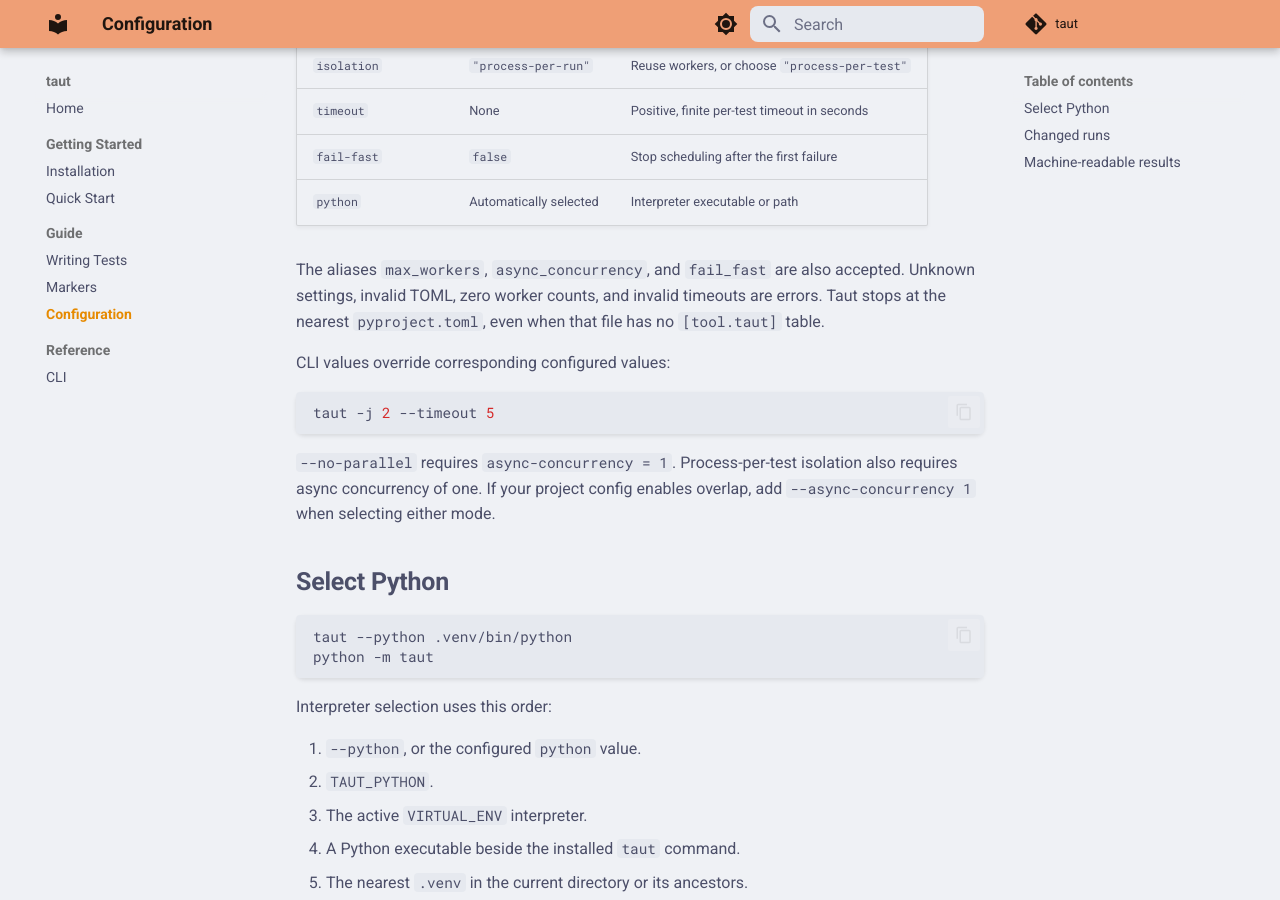
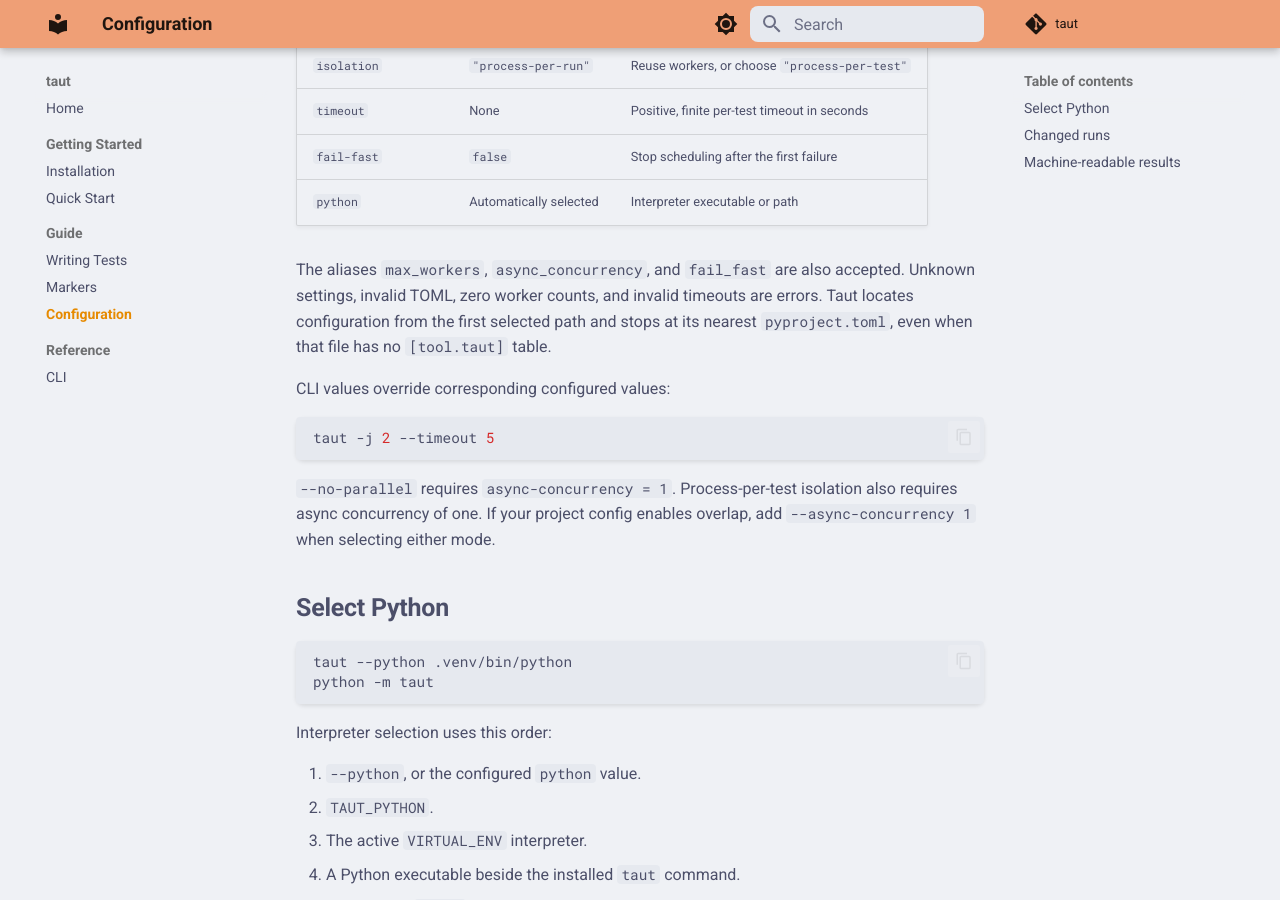
Before and after one commit to JasonLovesDoggo/taut, an MkDocs documentation site: the page built from docs/guide/configuration.md, in a window 1280 px wide and 900 px high, scrolled down 551 px. Built offline with MkDocs 1.6.1 and Material for MkDocs 9.7.7, drawn with Linux system fonts in a browser that asks for light colours; comment, search, counter and statistics services are not loaded.

Commit message:
Specify configuration lookup and unittest discovery boundaries

```diff
--- a/docs/guide/configuration.md
+++ b/docs/guide/configuration.md
@@ -20,7 +20,7 @@
 | `fail-fast` | `false` | Stop scheduling after the first failure |
 | `python` | Automatically selected | Interpreter executable or path |
 
-The aliases `max_workers`, `async_concurrency`, and `fail_fast` are also accepted. Unknown settings, invalid TOML, zero worker counts, and invalid timeouts are errors. Taut stops at the nearest `pyproject.toml`, even when that file has no `[tool.taut]` table.
+The aliases `max_workers`, `async_concurrency`, and `fail_fast` are also accepted. Unknown settings, invalid TOML, zero worker counts, and invalid timeouts are errors. Taut locates configuration from the first selected path and stops at its nearest `pyproject.toml`, even when that file has no `[tool.taut]` table.
 
 CLI values override corresponding configured values:
 
```
Also changed, not shown: docs/getting-started/quickstart.md (+1 -1 lines).
